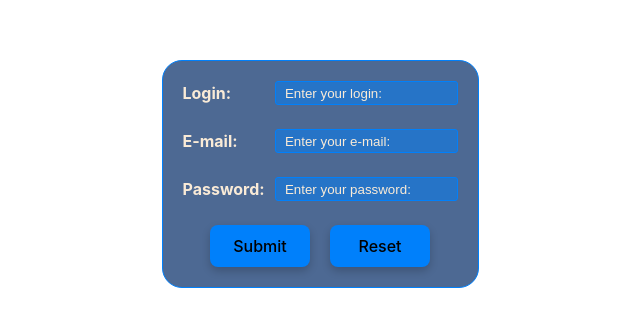
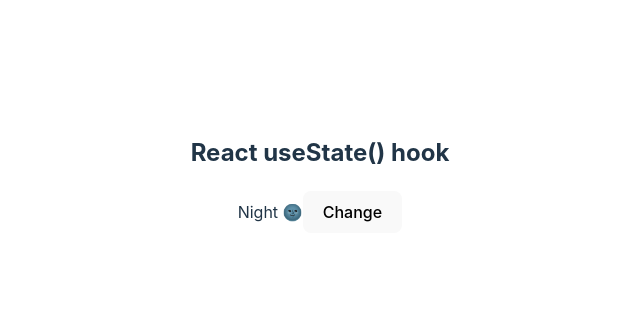
Before and after one commit to ArtemDavidovich/frontend-pro, a React (Vite) app: page / in a window 1280 px wide. Shown: the part 226-552 px from the top of the page, without its empty margins (320-960 px from the left). Built offline with nearby package versions, Linux system fonts and the light colour scheme.

Commit message:
lesson 04 useState

```diff
--- a/src/App.jsx
+++ b/src/App.jsx
@@ -6,6 +6,7 @@ import Homework03 from "./homeworks/homework03/Homework03";
 import Lesson01 from "./lessons/lesson01/Lesson01";
 import Lesson02 from './lessons/lesson02/Lesson02'
 import Lesson03 from "./lessons/lesson03/Lesson03";
+import Lesson04 from "./lessons/lesson04/Lesson04";
 
 // * объявление функции из компонента App
 // функция называется по названию компонента
@@ -20,7 +21,7 @@ function App() {
     // jsx компоненты возвращают xml верстку
     // динамические данные из тела функции мы можем вставлять в теги и использовать на странице
     <>
-      <Homework03 />
+      <Lesson04 />
     </>
   );
 }
--- /dev/null
+++ b/src/components/dayNightChanger/DayNightChanger.jsx
@@ -0,0 +1,26 @@
+import { useState } from "react";
+
+
+export default function DayNightChanger() {
+    const [dayTime, setDayTime] = useState(false);
+
+   // let text = "Night 🌚";
+
+  const dayTimeText = () => {
+    setDayTime((state) => !state);
+    // if (text === "Night 🌚") {
+    //   text = "Day 🌞";
+
+    // } else if(text === "Day 🌞"){
+    //   text = "Night 🌚";
+
+    // }
+  };
+
+  return (
+    <div>
+      <span>{dayTime ? 'Day 🌞' : 'Night 🌚'}</span>
+      <button onClick={dayTimeText}>Change</button>
+    </div>
+  );
+}
--- a/src/lessons/lesson03/Lesson03.jsx
+++ b/src/lessons/lesson03/Lesson03.jsx
@@ -7,16 +7,12 @@ function Lesson03(){
         alert('Hello!');
     }
 
-    function printBye(){
-        alert('Good Bye!');
-    }
-
-
     return (
         <div>
             <h2>React Props 😋</h2>
             <MyButton text={'Print "Hello!"'} func={printHello} type={'button'}/>
-            <MyButton text={'Print "Bye!"'} func={printBye} type={'button'}/>
+            {/* пример передачи небольшой функции прямо внутри тега вызова компонента без прописанного заранее обработчика */}
+            <MyButton text={'Print "Bye!"'} func={() => alert('Good Bye!')} type={'button'}/>
             <UserCard name={'Peter'} age={35} hobby={'hiking'}/>
             <UserCard name={'Rosa'} age={40} hobby={'diving'}/>
             <UserCard name={'Anton'} age={28} />
--- /dev/null
+++ b/src/lessons/lesson04/Lesson04.jsx
@@ -0,0 +1,52 @@
+import { useState } from "react";
+import './lesson04.css'
+import DayNightChanger from "../../components/dayNightChanger/DayNightChanger";
+
+
+export default function Lesson04() {
+    // ! код ниже сработал бы в обычном script.js, но он не обновит данные на странице в react
+
+    // let count = 0;
+
+    // const handlePlus = () => {
+    //     count++
+    //     console.log(count);
+    // };
+
+    // const handleMinus = () => {
+    //     count--
+    //     console.log(count);
+    // };
+
+    // ! вместо него мы воспользуемся функцией useState()
+
+    // функция useState() для создания переменной состояния принимает в себя на вход начальное значение переменной
+    // let result = useState(0)
+
+    // let count = result[0]
+    // let setCount = result[1]
+
+    let [count, setCount] = useState(0)
+
+    const handlePlus = () => {
+        setCount(prev => prev + 1)
+    };
+
+    const handleMinus = () => {
+        setCount(prev => prev - 1)
+    };
+
+    return (
+    <div>
+        <h2>React useState() hook</h2>
+        <div className="counter">
+            {/* <button onClick={handlePlus}>+</button>
+            <span>
+                {count}
+            </span>
+            <button onClick={handleMinus}>-</button> */}
+            <DayNightChanger />
+        </div>
+    </div>
+  );
+};
--- /dev/null
+++ b/src/lessons/lesson04/lesson04.css
@@ -0,0 +1,3 @@
+.counter > span{
+    margin: 0 8px 0;
+}
```
